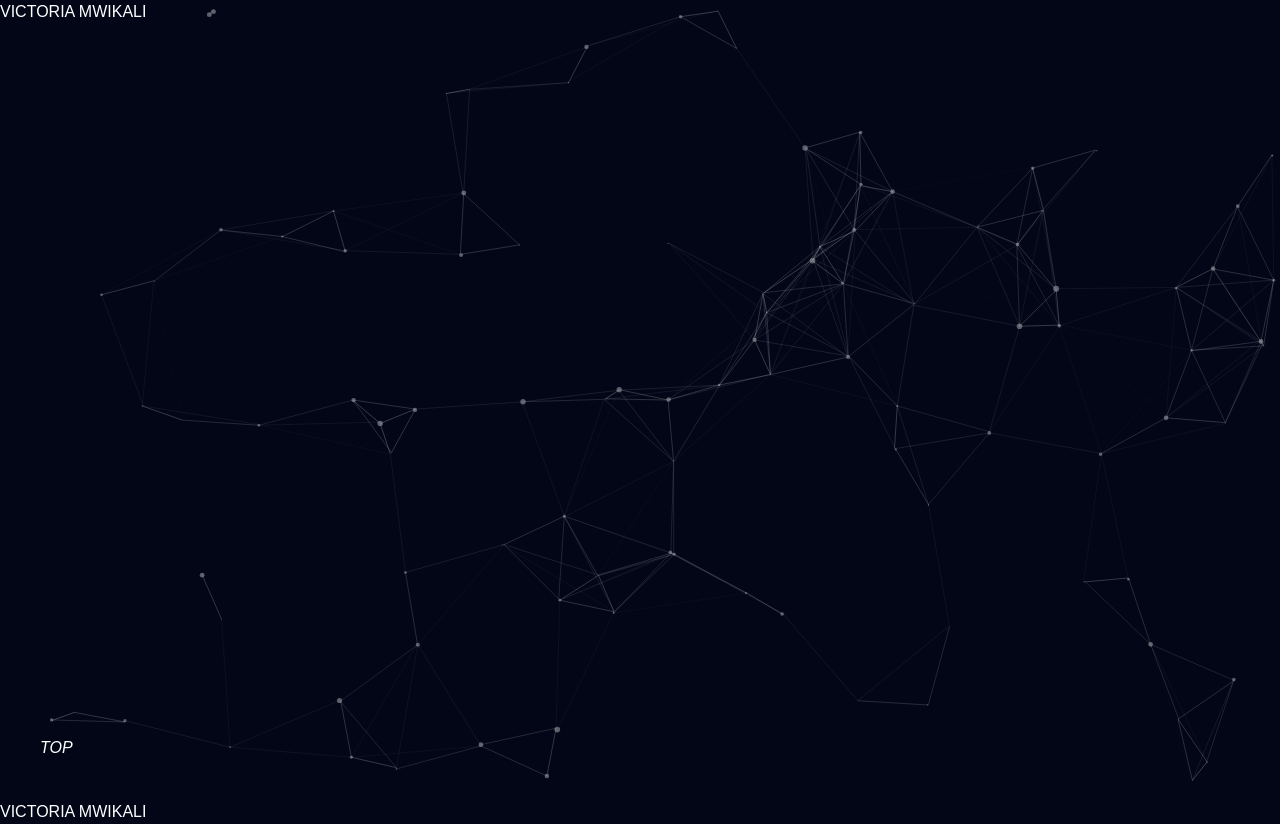
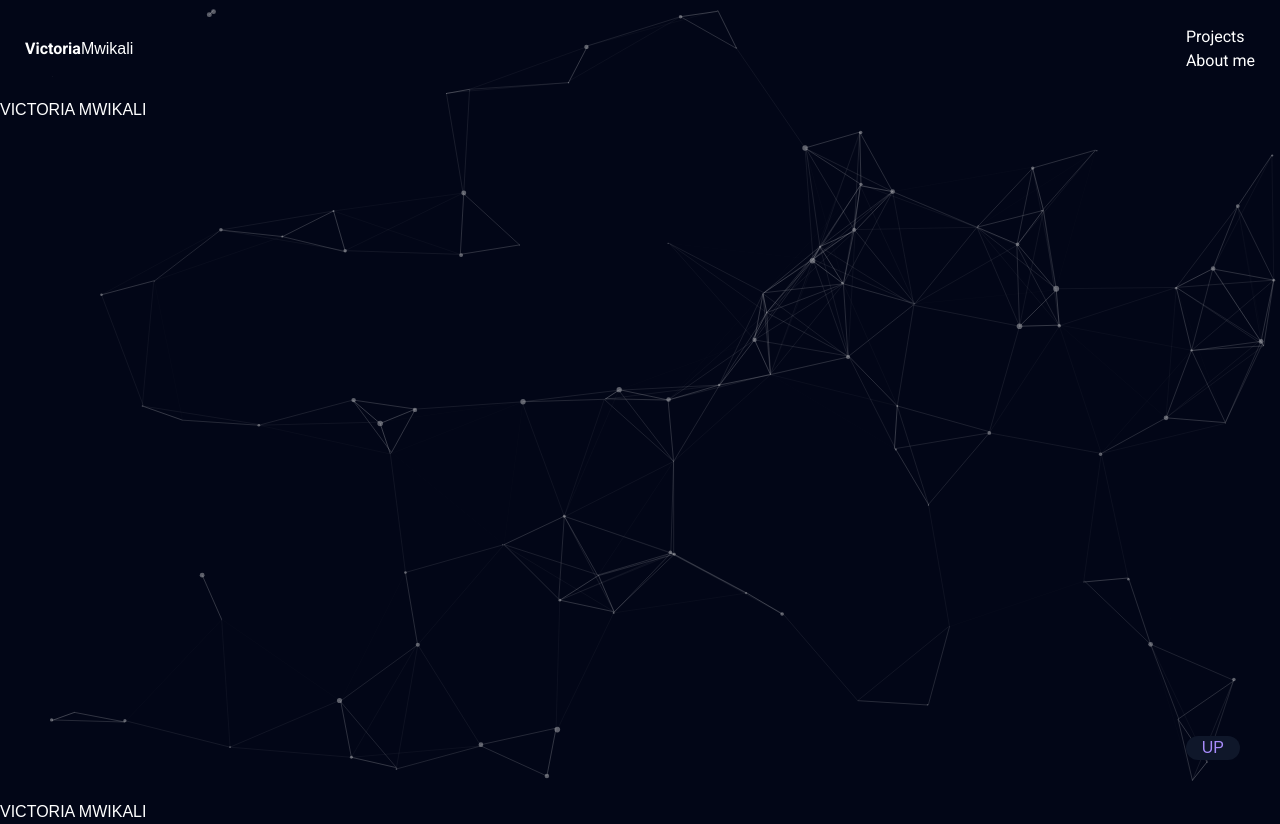
Before and after one commit to victoriamuinde07/Awesome, a SvelteKit app: page / in a window 1280 px wide. Built offline with nearby package versions, Linux system fonts and the light colour scheme.

Commit message:
creating the tab links

```diff
--- a/src/components/Header.svelte
+++ b/src/components/Header.svelte
@@ -0,0 +1,21 @@
+<script>
+    export let y;
+    let tabs = [
+        {name : 'Projects',link :'#projects'},
+        {name : 'About me',link :'#projects'},
+    ]
+</script>
+
+<header class={`sticky z-[10] top-0 duration-200 px-6 flex items-center justify-between border border-solid ${y > 0 ? 'py-4 bg-slate-950 border-violet-950' : 'py-6 bg-transparent border-transparent'}`}>
+    <h1>
+        <b>Victoria</b>Mwikali
+    </h1>
+
+        <div class="">
+            {#each tabs as tab, index}
+                <a>
+                    <p>{tab.name}</p>
+                </a>
+            {/each}
+        </div>
+</header>
--- a/src/routes/+layout.svelte
+++ b/src/routes/+layout.svelte
@@ -17,11 +17,11 @@
 <div class="relative flex flex-col max-w-[1400px] mx-auto w-full text-sm sm:text-base min-h-screen"
 >
     <div class={"fixed bottom-0 w-full duration-200 flex p-10 z-[10] opacity-full pointer-events-auto"}>
-        <button on:click={goTop}>
-            <i class ="TOP"><h1>TOP</h1></i>
+        <button on:click={goTop} class="ml-auto rounded-full bg-slate-900 text-violet-400 px-3 sm:px-4 hover:bg-slate-800 cursor-pointer">
+            <i class ="UP"></i><h1> UP </h1><i/>
         </button>
     </div>
-    <Header />
+    <Header  y={y} />
     <slot />
     <Footer />
 </div>
```
